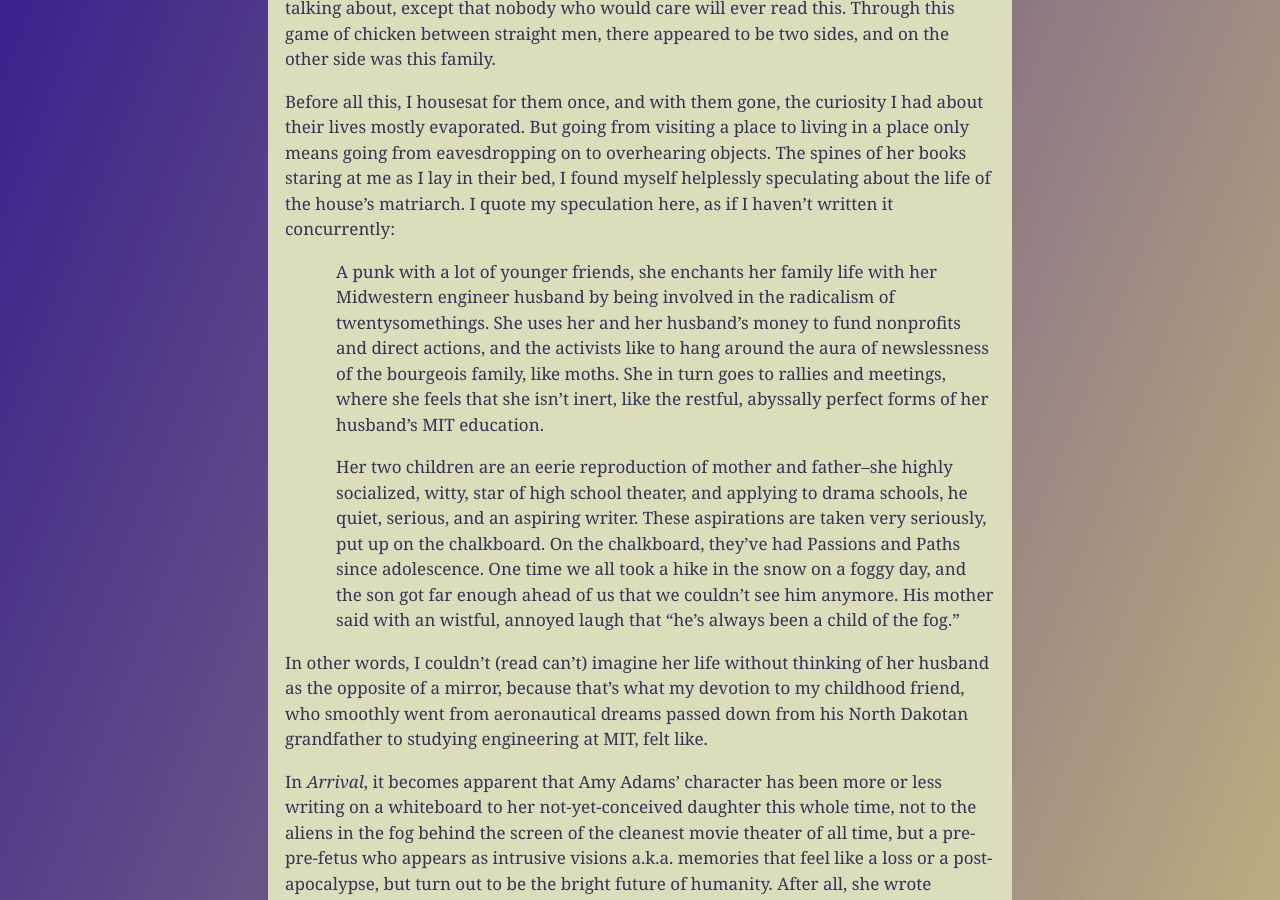
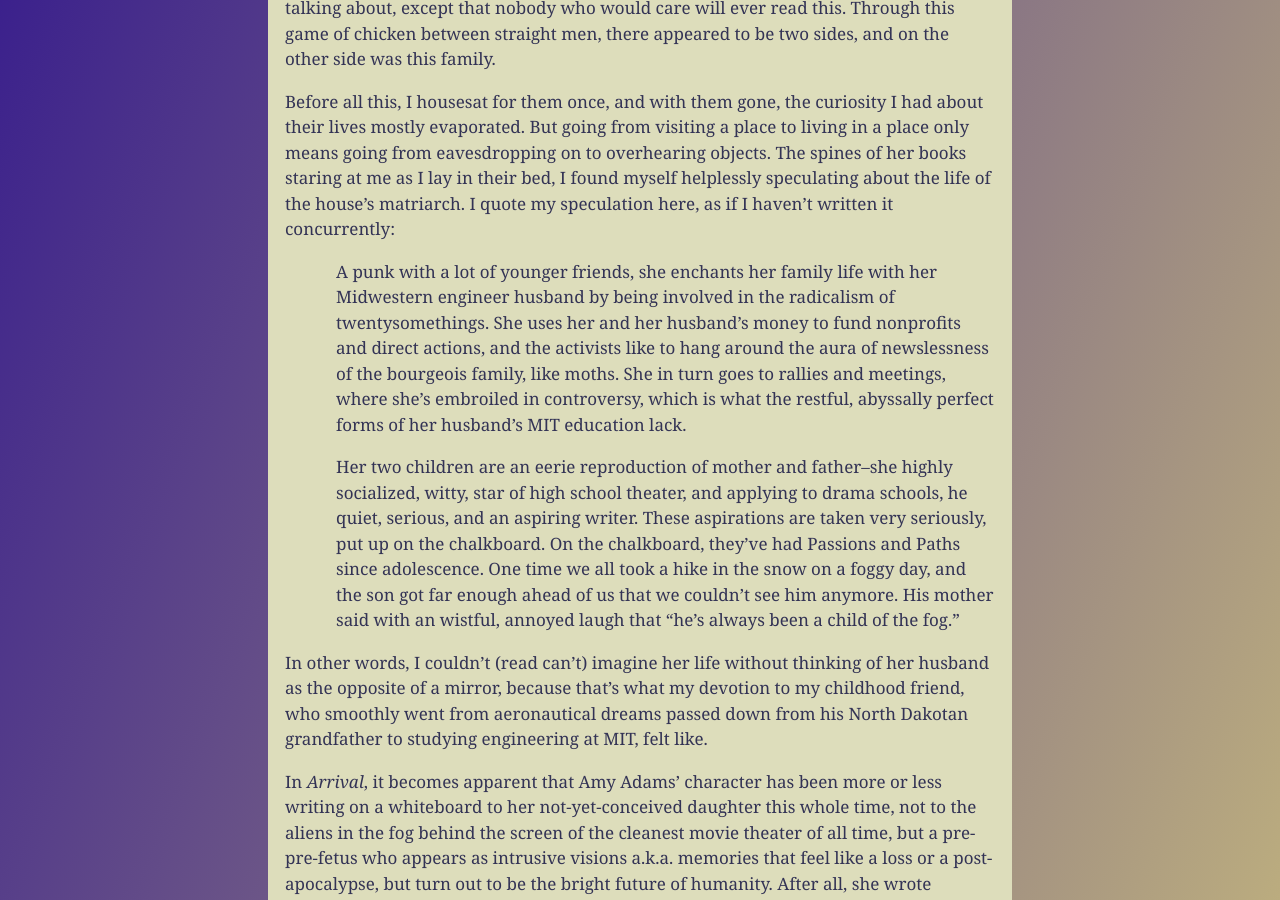
Before and after one commit to meanyhead/meanyhead.github.io, a Jekyll site: the page built from _posts/2019-2-19-home-decorating-tips.md, in a window 1280 px wide and 900 px high, scrolled down 563 px. Built offline with Jekyll 4.4.1, drawn with Linux system fonts in a browser that asks for light colours; comment, search, counter and statistics services are not loaded.

Commit message:
controversy

```diff
--- a/_posts/2019-2-19-home-decorating-tips.md
+++ b/_posts/2019-2-19-home-decorating-tips.md
@@ -9,7 +9,7 @@ I no longer know this family because of my family, but I never really wanted to
 
 Before all this, I housesat for them once, and with them gone, the curiosity I had about their lives mostly evaporated. But going from visiting a place to living in a place only means going from eavesdropping on to overhearing objects. The spines of her books staring at me as I lay in their bed, I found myself helplessly speculating about the life of the house's matriarch. I quote my speculation here, as if I haven't written it concurrently:
 
-> A punk with a lot of younger friends, she enchants her family life with her Midwestern engineer husband by being involved in the radicalism of twentysomethings. She uses her and her husband's money to fund nonprofits and direct actions, and the activists like to hang around the aura of newslessness of the bourgeois family, like moths. She in turn goes to rallies and meetings, where she feels that she isn't inert, like the restful, abyssally perfect forms of her husband's MIT education.
+> A punk with a lot of younger friends, she enchants her family life with her Midwestern engineer husband by being involved in the radicalism of twentysomethings. She uses her and her husband's money to fund nonprofits and direct actions, and the activists like to hang around the aura of newslessness of the bourgeois family, like moths. She in turn goes to rallies and meetings, where she's embroiled in controversy, which is what the restful, abyssally perfect forms of her husband's MIT education lack.
 
 > Her two children are an eerie reproduction of mother and father--she highly socialized, witty, star of high school theater, and applying to drama schools, he quiet, serious, and an aspiring writer. These aspirations are taken very seriously, put up on the chalkboard. On the chalkboard, they've had Passions and Paths since adolescence. One time we all took a hike in the snow on a foggy day, and the son got far enough ahead of us that we couldn't see him anymore. His mother said with an wistful, annoyed laugh that "he's always been a child of the fog."
 
```
